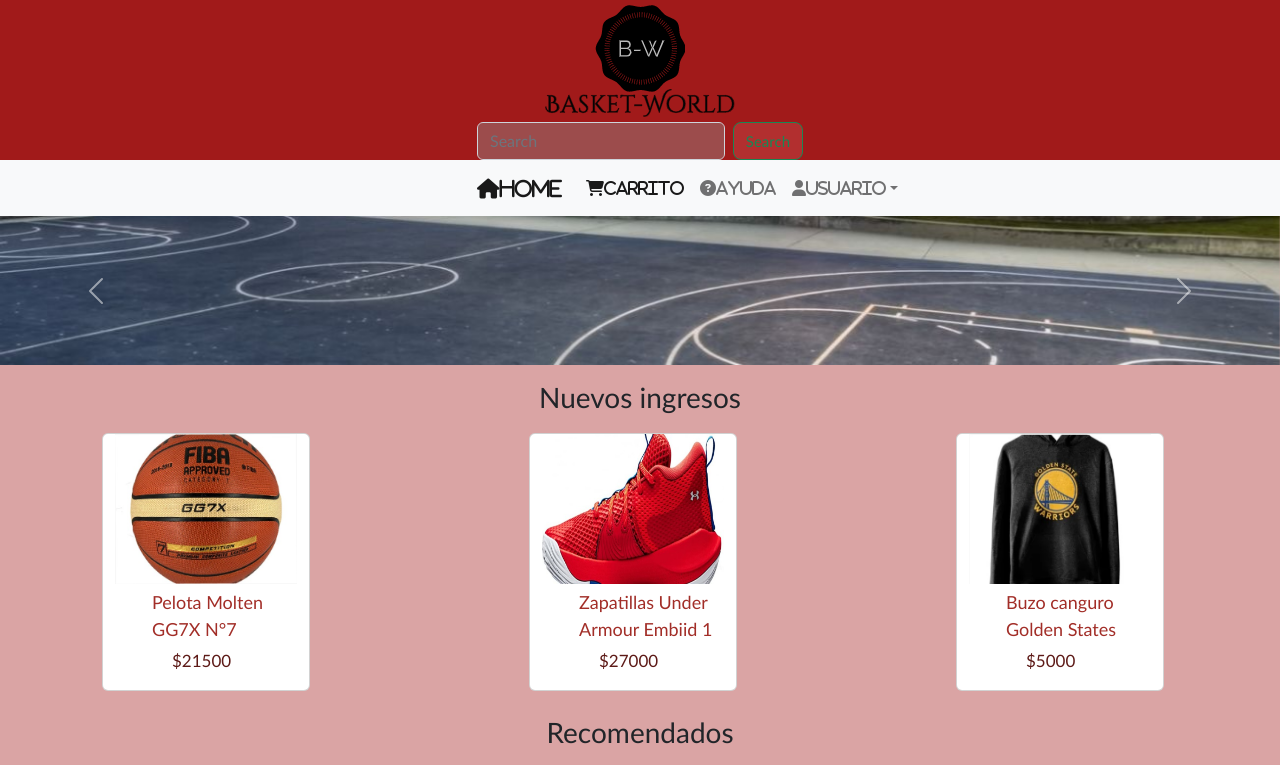
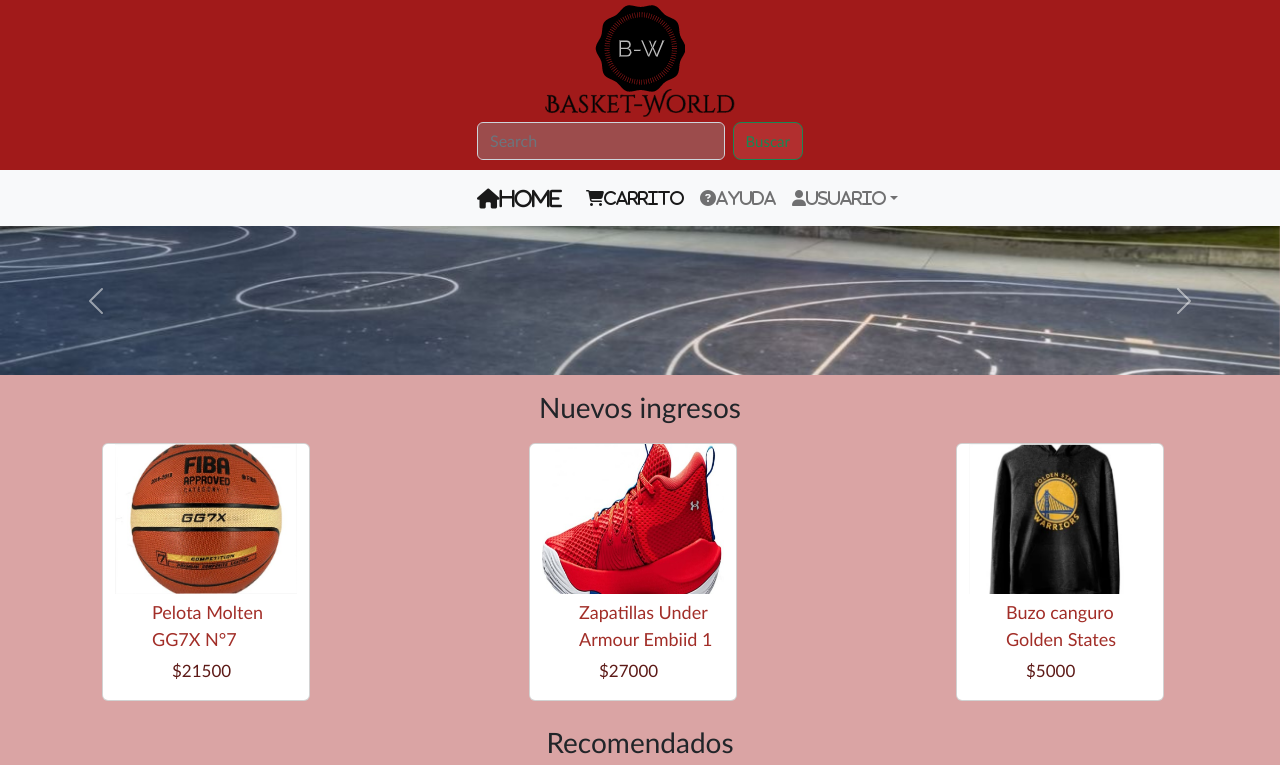
Before and after one commit to MarcosAuqui/Proyecto-Basket-World-, a website: page index.html in a window 1280 px wide. Shown: the top 765 px of the page. Drawn offline with nearby package versions, Linux system fonts and the light colour scheme; files whose address does not match are found by name.

Commit message:
entrega de proyecto final.

```diff
--- a/assets/scss/_header.scss
+++ b/assets/scss/_header.scss
@@ -15,3 +15,6 @@
     padding-right: 5px;
     padding-bottom: 2px;
 }
+.busqueda{
+    margin-bottom: 10px;
+}
--- a/index.html
+++ b/index.html
@@ -18,9 +18,9 @@
         <a href="./index.html"> <img src="./imagenes/Logo.png" class="logo" alt="logo"></a>
       </div>
       <div class="container-fluid">
-        <form class="d-flex" role="search">
+        <form class=" busqueda d-flex" role="search">
           <input class="form-control me-2" type="search" placeholder="Search" aria-label="Search">
-          <button class="btn btn-outline-success" type="submit">Search</button>
+          <button class="btn btn-outline-success" type="submit">Buscar</button>
         </form>
       </div>
         <nav class="navbar navbar-expand-lg bg-light">
```
Also changed, not shown: assets/css/style.css.
